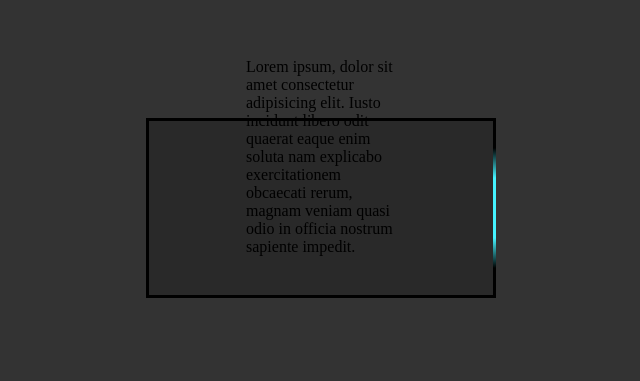
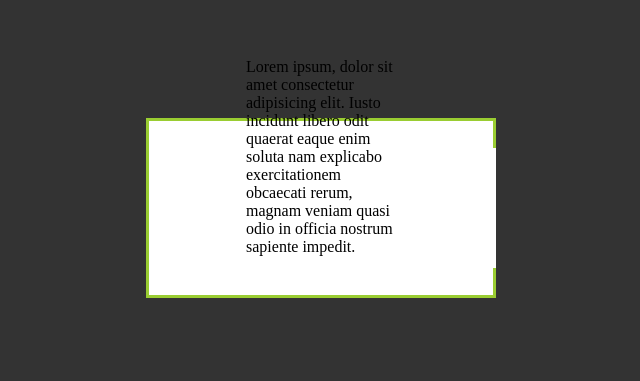
Before and after one commit to dessa995/rotating-border-prototype, a plain HTML site: page index.html in a window 1280 px wide. Shown: the part 192-573 px from the top of the page, without its empty margins (319-959 px from the left). Drawn offline with Linux system fonts and the light colour scheme.

Commit message:
alterd version

```diff
--- a/style.css
+++ b/style.css
@@ -26,14 +26,14 @@ body {
   position: relative;
   width: 350px;
   height: 180px;
-  background: #333;
+  background: white;
   transition: 0.5s;
 }
 
 .card .lines {
   position: absolute;
   inset: 0;
-  background-color: #000;
+  background-color: yellowgreen;
   overflow: hidden;
 }
 
@@ -42,15 +42,16 @@ body {
   position: absolute;
   top: 50%;
   left: 107%;
-  width: 400px;
+  width: 500px;
   height: 120px;
-  background: linear-gradient(
+  background-color: white;
+  /* background: linear-gradient(
     transparent,
     #45f3ff,
     #45f3ff,
     #45f3ff,
     transparent
-  );
+  ); */
   transform-origin: left;
   animation: animate 4s linear infinite;
   animation-play-state: paused;
@@ -74,7 +75,7 @@ body {
   content: "";
   position: absolute;
   inset: 3px;
-  background-color: #292929;
+  background-color: #fff;
 }
 
 .card .content {
```
